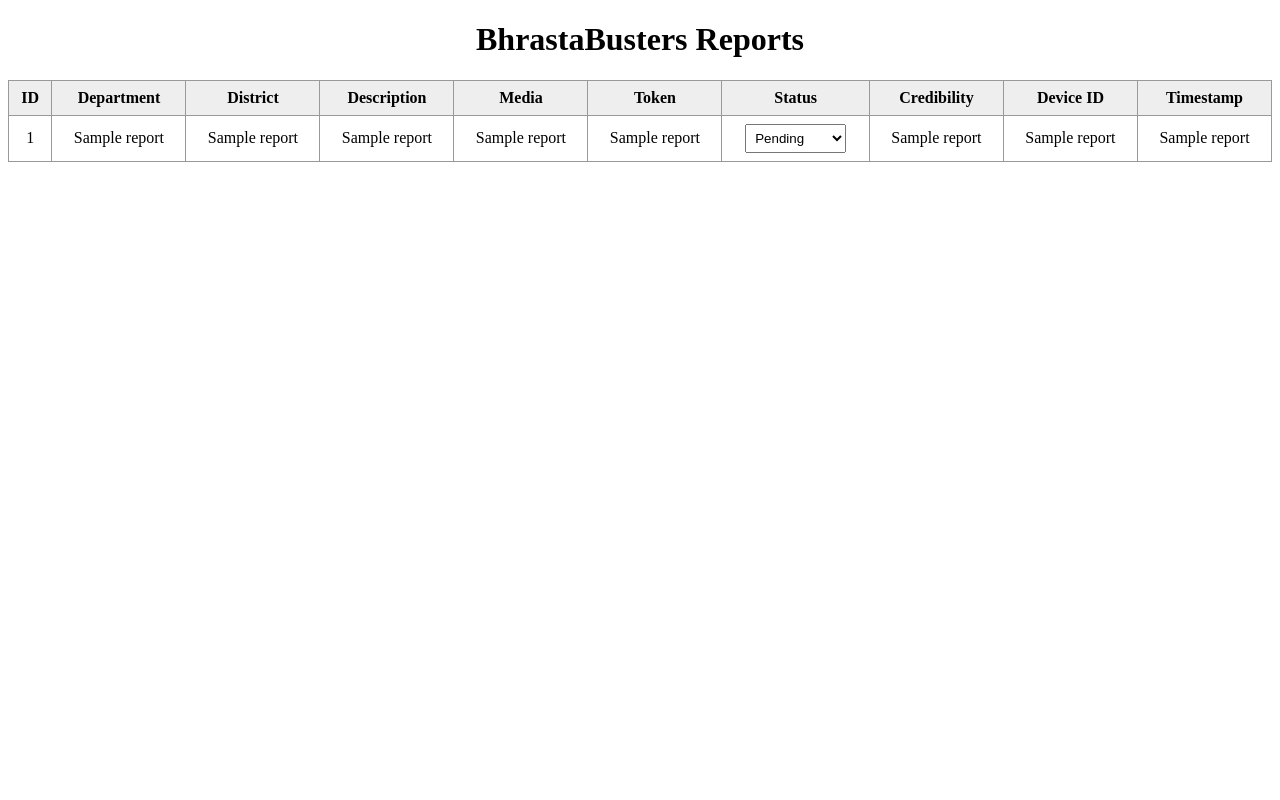
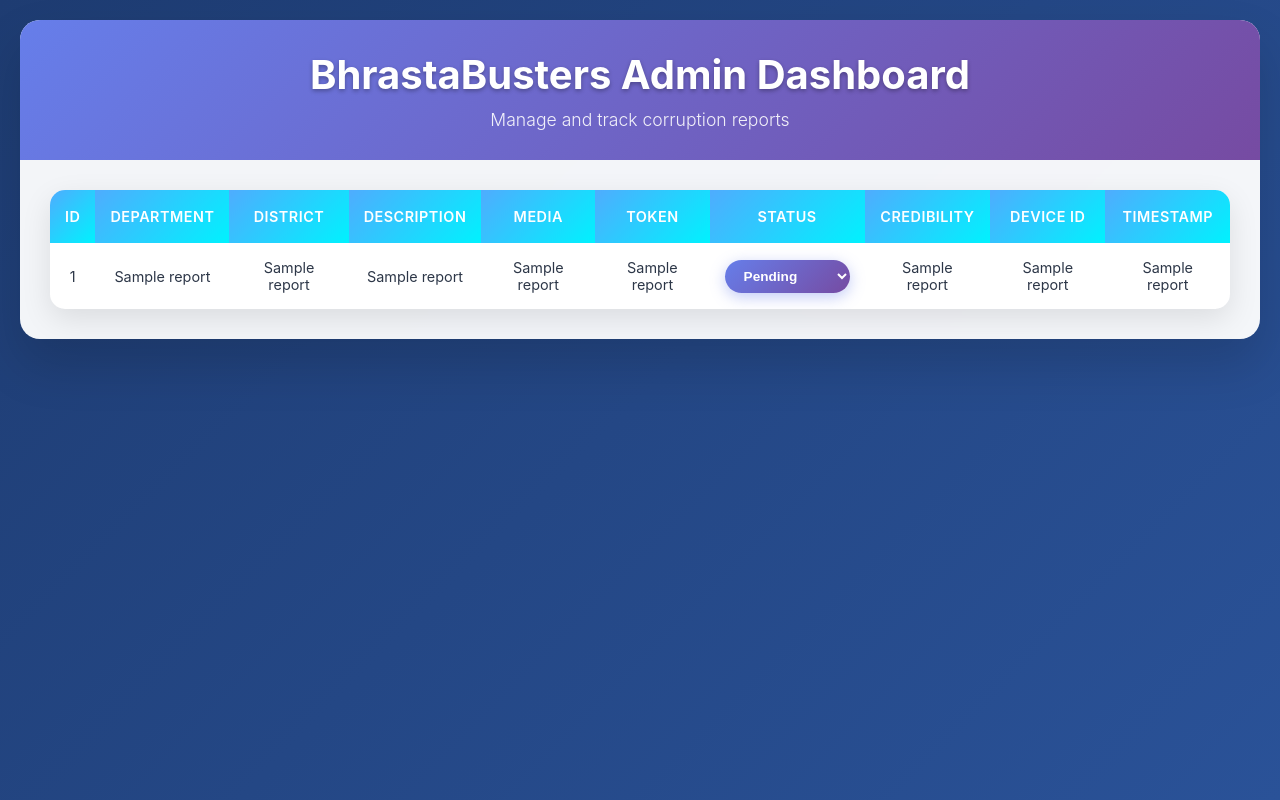
Before and after one commit to theaayushdev/BhrastaBusters, a Flask app: template adminPanel/templates/index.html in a window 1280 px wide. Run offline with Flask 3, Linux system fonts and the light colour scheme; the template is opened without the code that fills it: most values are stand-ins (such as "Sample title", 1, 10 or a date in 2020); parts of the project's set-up code (start-up, migrations or seed data) failed here and were passed over.

Commit message:
ui enhanced

```diff
--- a/adminPanel/templates/index.html
+++ b/adminPanel/templates/index.html
@@ -1,32 +1,228 @@
 <!DOCTYPE html>
-<html>
+<html lang="en">
 <head>
+  <meta charset="UTF-8">
   <title>BhrastaBusters Admin Dashboard</title>
   <style>
+    * {
+      margin: 0;
+      padding: 0;
+      box-sizing: border-box;
+    }
+
+    body {
+      font-family: 'Inter', -apple-system, BlinkMacSystemFont, 'Segoe UI', sans-serif;
+      background: linear-gradient(135deg, #1e3c72 0%, #2a5298 100%);
+      min-height: 100vh;
+      padding: 20px;
+    }
+
+    .dashboard-container {
+      max-width: 1400px;
+      margin: 0 auto;
+      background: rgba(255, 255, 255, 0.95);
+      border-radius: 20px;
+      box-shadow: 0 25px 50px rgba(0, 0, 0, 0.15);
+      backdrop-filter: blur(10px);
+      overflow: hidden;
+    }
+
+    .header {
+      background: linear-gradient(135deg, #667eea 0%, #764ba2 100%);
+      padding: 30px;
+      text-align: center;
+      color: white;
+    }
+
+    h1 {
+      font-size: 2.5rem;
+      font-weight: 700;
+      margin-bottom: 10px;
+      text-shadow: 0 2px 4px rgba(0,0,0,0.3);
+    }
+
+    .subtitle {
+      font-size: 1.1rem;
+      opacity: 0.9;
+      font-weight: 300;
+    }
+
+    .table-wrapper {
+      padding: 30px;
+      overflow-x: auto;
+    }
+
     table {
-            border-collapse: collapse;
       width: 100%;
-            margin-top: 20px;
+      border-collapse: separate;
+      border-spacing: 0;
+      background: white;
+      border-radius: 15px;
+      overflow: hidden;
+      box-shadow: 0 10px 30px rgba(0, 0, 0, 0.1);
     }
+
+    th {
+      background: linear-gradient(135deg, #4facfe 0%, #00f2fe 100%);
+      color: white;
+      padding: 18px 15px;
+      text-align: center;
+      font-weight: 600;
+      font-size: 0.9rem;
+      letter-spacing: 0.5px;
+      text-transform: uppercase;
+      border: none;
+    }
+
+    td {
+      padding: 16px 15px;
+      text-align: center;
+      border-bottom: 1px solid #e8f4f8;
+      font-size: 0.9rem;
+      color: #2d3748;
+      transition: all 0.3s ease;
+    }
+
+    tr:hover td {
+      background: linear-gradient(135deg, #f8fbff 0%, #e8f4f8 100%);
+      transform: translateY(-2px);
+      box-shadow: 0 5px 15px rgba(0, 0, 0, 0.08);
+    }
+
+    tr:last-child td {
+      border-bottom: none;
+    }
+
+    select {
+      padding: 8px 15px;
+      background: linear-gradient(135deg, #667eea 0%, #764ba2 100%);
+      color: white;
+      border: none;
+      border-radius: 25px;
+      cursor: pointer;
+      font-weight: 600;
+      font-size: 0.85rem;
+      transition: all 0.3s ease;
+      box-shadow: 0 4px 15px rgba(102, 126, 234, 0.4);
+    }
+
+    select:hover {
+      transform: translateY(-2px);
+      box-shadow: 0 6px 20px rgba(102, 126, 234, 0.6);
+    }
+
+    select:focus {
+      outline: none;
+      box-shadow: 0 0 0 3px rgba(102, 126, 234, 0.3);
+    }
+
+    form {
+      margin: 0;
+    }
+
+    /* Responsive design */
+    @media (max-width: 1200px) {
+      .dashboard-container {
+        margin: 0 10px;
+      }
+
+      .table-wrapper {
+        padding: 20px;
+      }
+
       th, td {
-            border: 1px solid #999;
-            padding: 8px;
-            text-align: center;
+        padding: 12px 8px;
+        font-size: 0.8rem;
       }
-        th {
-            background-color: #eee;
     }
+
+    @media (max-width: 900px) {
+      body {
+        padding: 10px;
+      }
+
       h1 {
-            text-align: center;
+        font-size: 2rem;
       }
-        select, button {
-            padding: 5px;
+
+      .header {
+        padding: 20px;
+      }
+
+      .table-wrapper {
+        padding: 15px;
+      }
+
+      table, thead, tbody, th, td, tr {
+        display: block;
+      }
+
+      thead tr {
+        position: absolute;
+        top: -9999px;
+        left: -9999px;
+      }
+
+      tr {
+        background: white;
+        border-radius: 10px;
+        margin-bottom: 15px;
+        padding: 15px;
+        box-shadow: 0 5px 15px rgba(0, 0, 0, 0.1);
+      }
+
+      td {
+        border: none;
+        padding: 8px 0;
+        text-align: left;
+        display: flex;
+        justify-content: space-between;
+        align-items: center;
+      }
+
+      td::before {
+        content: attr(data-label) ":";
+        font-weight: 600;
+        color: #4facfe;
+        min-width: 100px;
+      }
+
+      select {
+        margin-left: auto;
+      }
+    }
+
+    /* Scrollbar styling */
+    ::-webkit-scrollbar {
+      width: 8px;
+      height: 8px;
+    }
+
+    ::-webkit-scrollbar-track {
+      background: #f1f1f1;
+      border-radius: 10px;
+    }
+
+    ::-webkit-scrollbar-thumb {
+      background: linear-gradient(135deg, #667eea 0%, #764ba2 100%);
+      border-radius: 10px;
+    }
+
+    ::-webkit-scrollbar-thumb:hover {
+      background: linear-gradient(135deg, #764ba2 0%, #667eea 100%);
     }
   </style>
 </head>
 <body>
-    <h1>BhrastaBusters Reports</h1>
+  <div class="dashboard-container">
+    <div class="header">
+      <h1>BhrastaBusters Admin Dashboard</h1>
+      <p class="subtitle">Manage and track corruption reports</p>
+    </div>
+
+    <div class="table-wrapper">
       <table>
+        <thead>
           <tr>
             <th>ID</th>
             <th>Department</th>
```
Also changed, not shown: other parts of adminPanel/templates/index.html (+18 -10 lines). Lines whose indentation alone changed are shown as unchanged.
